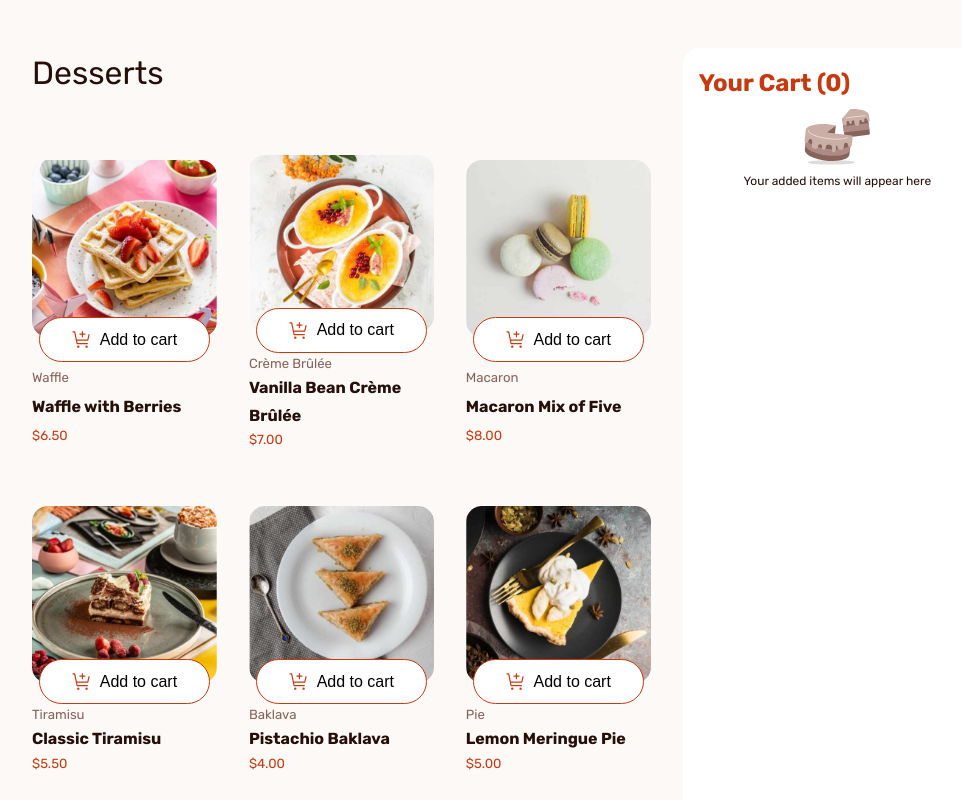
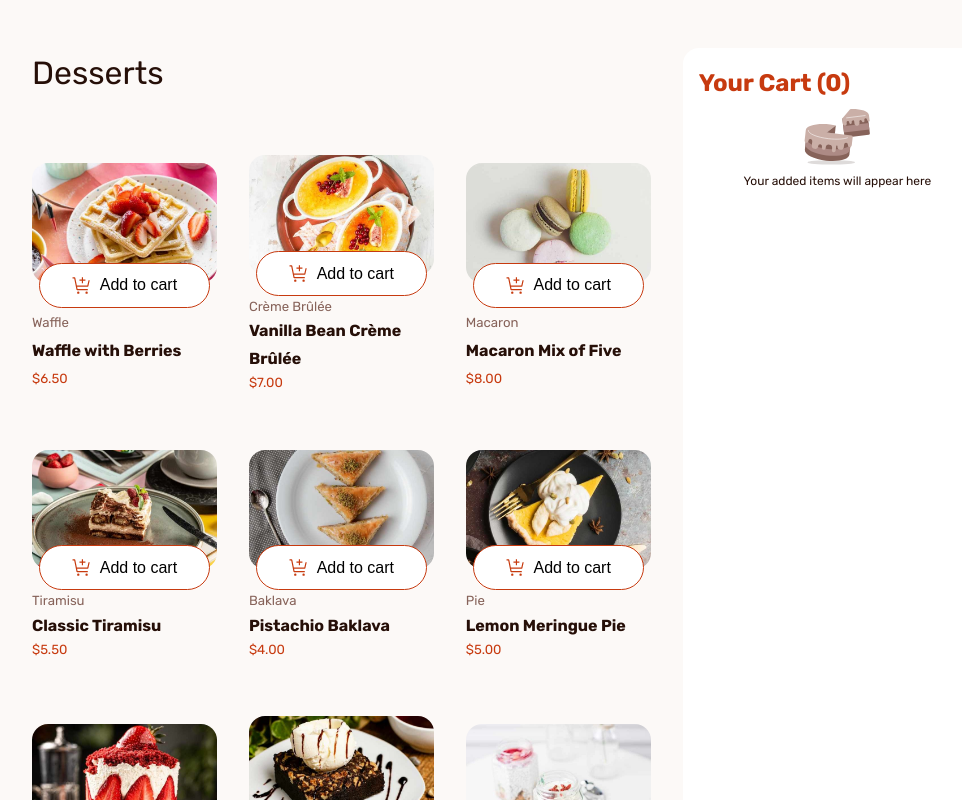
Before and after one commit to margOnline/dessert-product-cart, a Vue app: page / in a window 1280 px wide. Shown: the top 800 px of the page, without its empty margins (128-1090 px from the left). Built offline with nearby package versions, Linux system fonts and the light colour scheme.

Commit message:
Use picture element with srcset to display different image depending on screen size

```diff
--- a/src/components/ProductItem.vue
+++ b/src/components/ProductItem.vue
@@ -16,18 +16,18 @@ function handleAddToCart() {
 
 <template>
   <div class="product-container">
+    <picture>
+      <source :srcset="props.product.image.mobile" media="(max-width: 47.9rem)" />
+      <source :srcset="props.product.image.tablet" media="(max-width: 63.9rem)" />
+      <source :srcset="props.product.image.desktop" media="(min-width: 64rem)" />
+    </picture>
     <img
       class="img-mobile"
       :class="toggleSelected()"
       :src="props.product.image.mobile"
       :alt="product.name"
     />
-    <img
-      class="img-desktop"
-      :class="toggleSelected()"
-      :src="props.product.image.desktop"
-      :alt="product.name"
-    />
+
     <div class="product-btn">
       <ProductButton @add-to-cart="handleAddToCart" :product="props.product" />
     </div>
@@ -71,12 +71,6 @@ img {
   display: none;
 }
 @media (min-width: 46rem) {
-  .img-desktop {
-    display: inline-block;
-  }
-  .img-mobile {
-    display: none;
-  }
   .product-container h2 {
     font-size: 1rem;
   }
--- a/src/components/ProductOrderModal.vue
+++ b/src/components/ProductOrderModal.vue
@@ -3,10 +3,8 @@ import { icons } from '@/utils/assets'
 import { state } from '@/utils/cartStore'
 import ProductOrderItem from './ProductOrderItem.vue'
 import OrderTotal from './OrderTotal.vue'
+import { toCamelCase } from '@/utils/helpers'
 
-// function isOrderConfirmed() {
-//   return !state.value.orderConfirmed
-// }
 function resetState() {
   state.value.cartProducts = []
   state.value.cartQty = 0
@@ -39,7 +37,7 @@ function resetState() {
       <p>We hope you enjoy your food!</p>
       <div class="product-order-container">
         <ul role="list">
-          <li v-for="(lineItem) in state.cartProducts" :key="toCamelCase(lineItem.name)">
+          <li v-for="lineItem in state.cartProducts" :key="toCamelCase(lineItem.name)">
             <ProductOrderItem :lineItem="lineItem" />
           </li>
         </ul>
```
